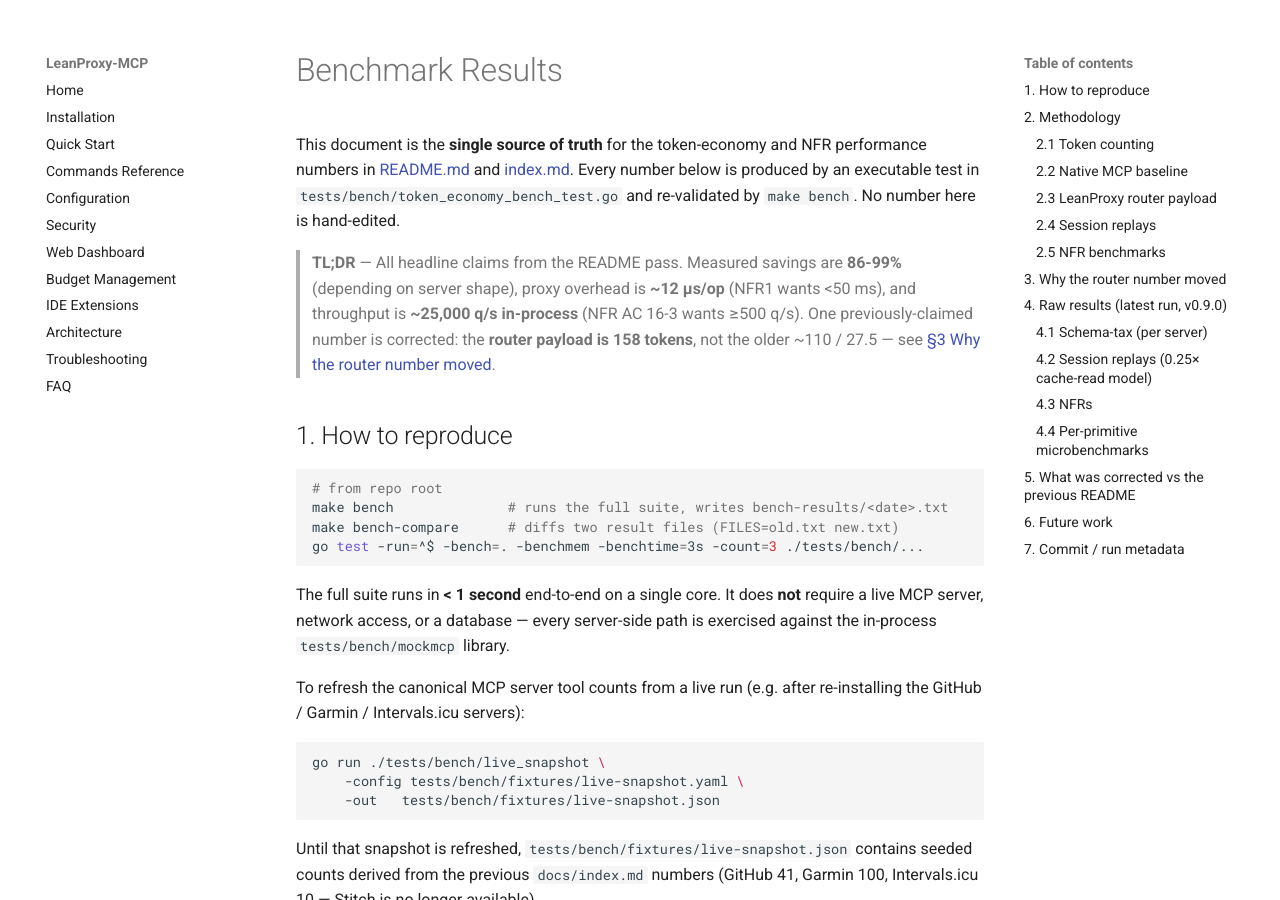
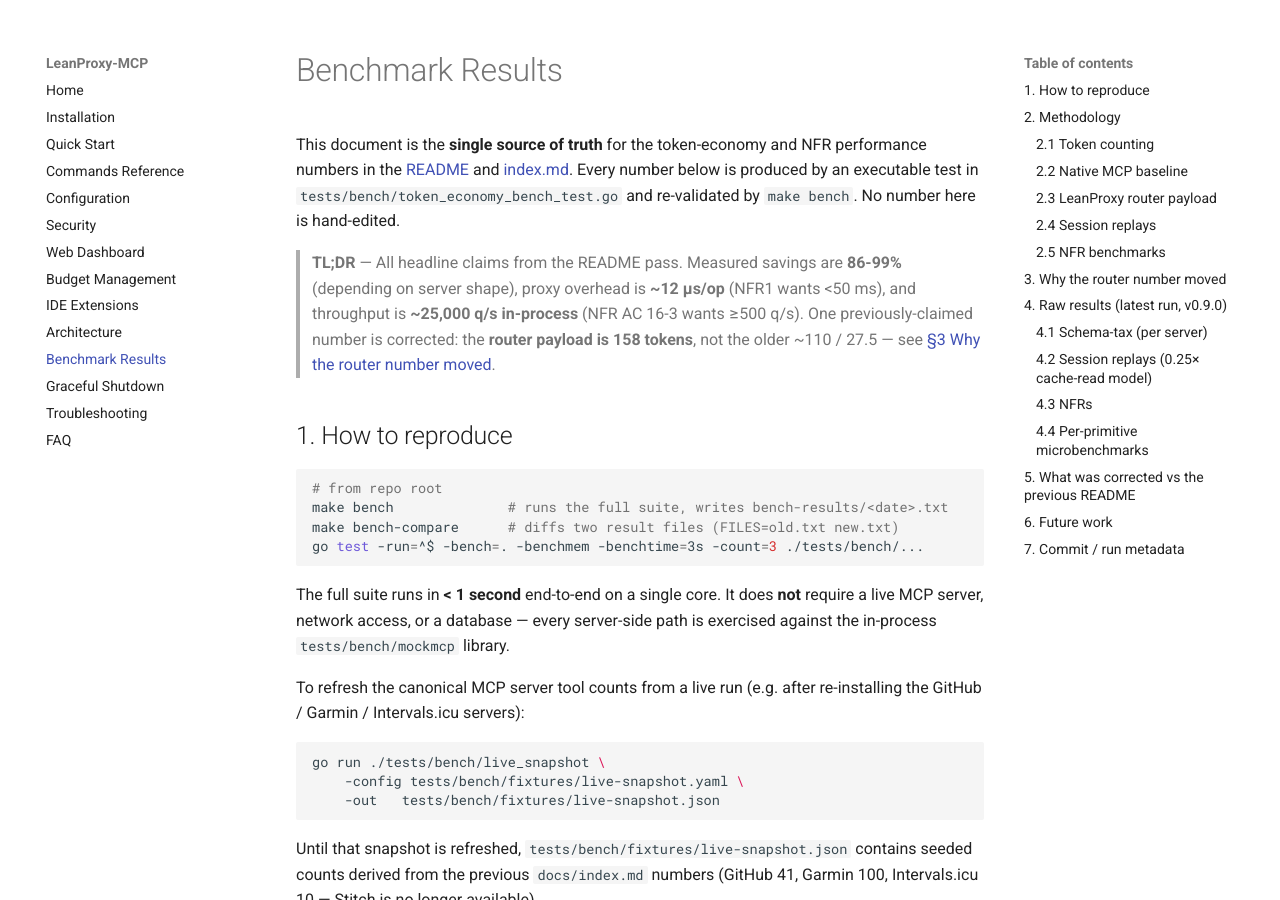
Before and after one commit to mmornati/leanproxy-mcp, an MkDocs documentation site: the page built from docs/benchmark-results.md, in a window 1280 px wide and 900 px high. Built offline with MkDocs 1.6.1 and Material for MkDocs 9.7.7, drawn with Linux system fonts in a browser that asks for light colours; comment, search, counter and statistics services are not loaded.

Commit message:
docs: fix broken README link and add orphan pages to mkdocs nav
The 'Documentation' workflow run triggered by PR #270 (run #40) failed
in strict mode for two real reasons:

1. docs/benchmark-results.md linked to ../README.md, which MkDocs cannot
   resolve because the root README is not part of the docs tree. Replace
   with the canonical GitHub URL.
2. docs/benchmark-results.md and docs/shutdown.md exist in docs/ but
   were not listed in mkdocs.yml 'nav', which 'mkdocs build --strict'
   also rejects. Add both under Architecture / Troubleshooting so they
   are reachable from the rendered site.

Verified locally:

  $ pip install mkdocs-material mkdocs-mermaid2-plugin pymdown-extensions
  $ mkdocs build --strict --clean
  INFO    -  Documentation built in 0.48 seconds
  (exit 0, no warnings)

```diff
--- a/docs/benchmark-results.md
+++ b/docs/benchmark-results.md
@@ -1,7 +1,7 @@
 # Benchmark Results
 
 This document is the **single source of truth** for the token-economy and
-NFR performance numbers in [README.md](../README.md) and
+NFR performance numbers in the [README](https://github.com/mmornati/leanproxy-mcp/blob/main/README.md) and
 [index.md](./index.md). Every number below is produced by an executable
 test in `tests/bench/token_economy_bench_test.go` and re-validated by
 `make bench`. No number here is hand-edited.
--- a/mkdocs.yml
+++ b/mkdocs.yml
@@ -36,6 +36,8 @@ nav:
   - Budget Management: budget.md
   - IDE Extensions: extensions.md
   - Architecture: architecture.md
+  - Benchmark Results: benchmark-results.md
+  - Graceful Shutdown: shutdown.md
   - Troubleshooting: troubleshooting.md
   - FAQ: faq.md
 
```
